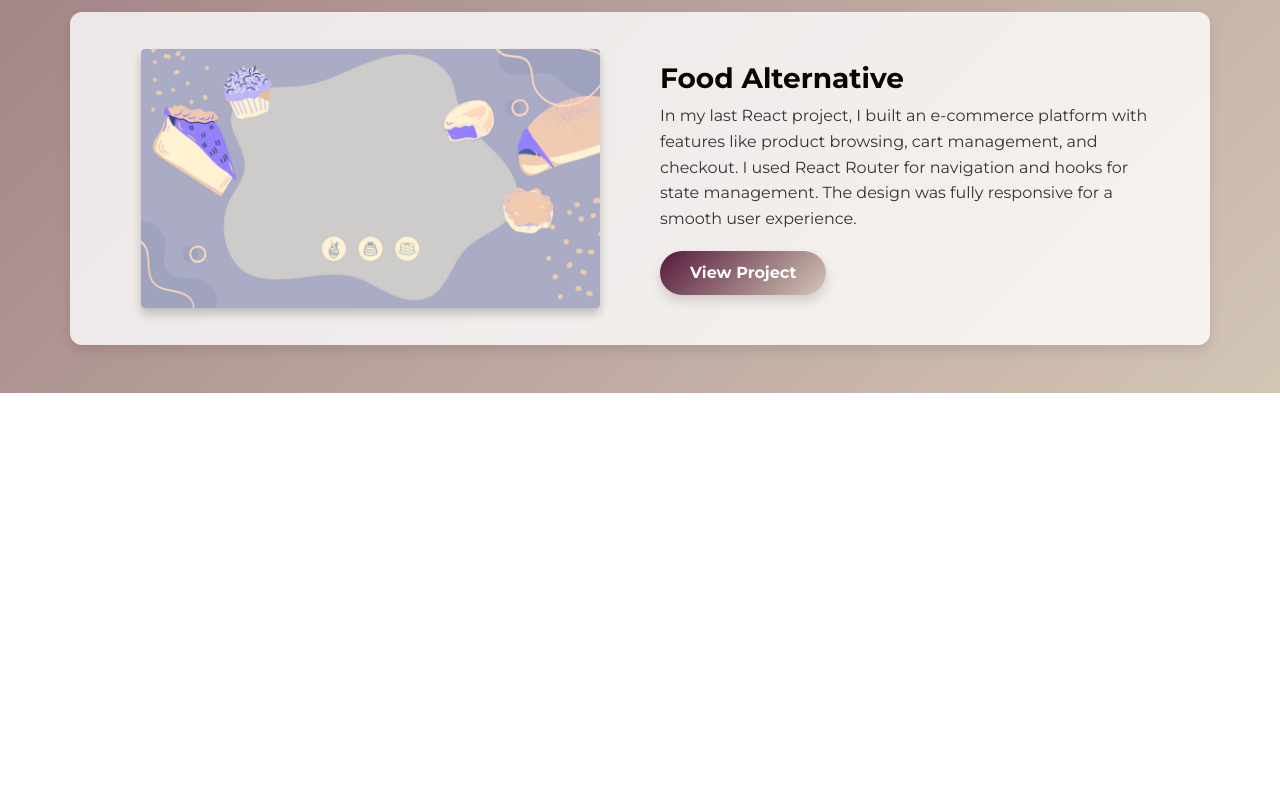
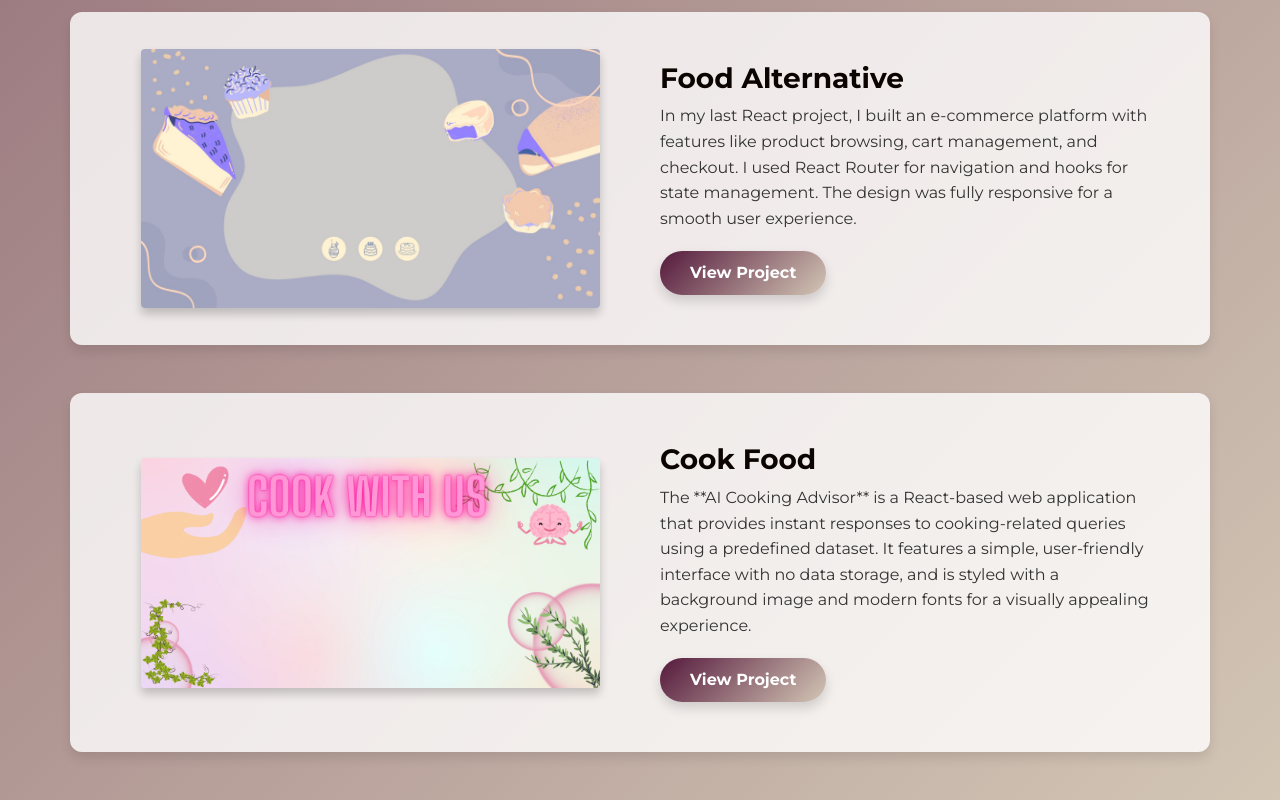
Before and after one commit to Namrata7Asati7/Projects, a plain HTML site: page index.html in a window 1280 px wide. Shown: the part 2785-3585 px from the top of the page. Before the commit the page ends 3178 px from the top, so only its background shows below. Drawn offline with nearby package versions, Linux system fonts and the light colour scheme.

Commit message:
New Project

```diff
--- a/index.html
+++ b/index.html
@@ -123,6 +123,19 @@ Implemented a product listing system that allows users to view and access detail
                 <button class="btn gradient-btn" onclick="window.open('https://foodalternative.netlify.app/')">View Project</button>
             </div>
         </div>
+
+           <div class="row project-row align-items-center mb-5">
+            <div class="col-md-6 project-img-container">
+                <img src="./images/background.png" alt="Project 1" class="img-fluid rounded">
+            </div>
+            <div class="col-md-6 project-details">
+                <h3 class="project-title">Cook Food</h3>
+                <p class="project-description">
+                    The **AI Cooking Advisor** is a React-based web application that provides instant responses to cooking-related queries using a predefined dataset. It features a simple, user-friendly interface with no data storage, and is styled with a background image and modern fonts for a visually appealing experience.
+                </p>
+                <button class="btn gradient-btn" onclick="window.open('https://cookkfood.netlify.app/')">View Project</button>
+            </div>
+        </div>
         <!-- Add more project sections as needed -->
 
         <!-- Project Section -->
```
Also changed, not shown: images/background.png (added).
